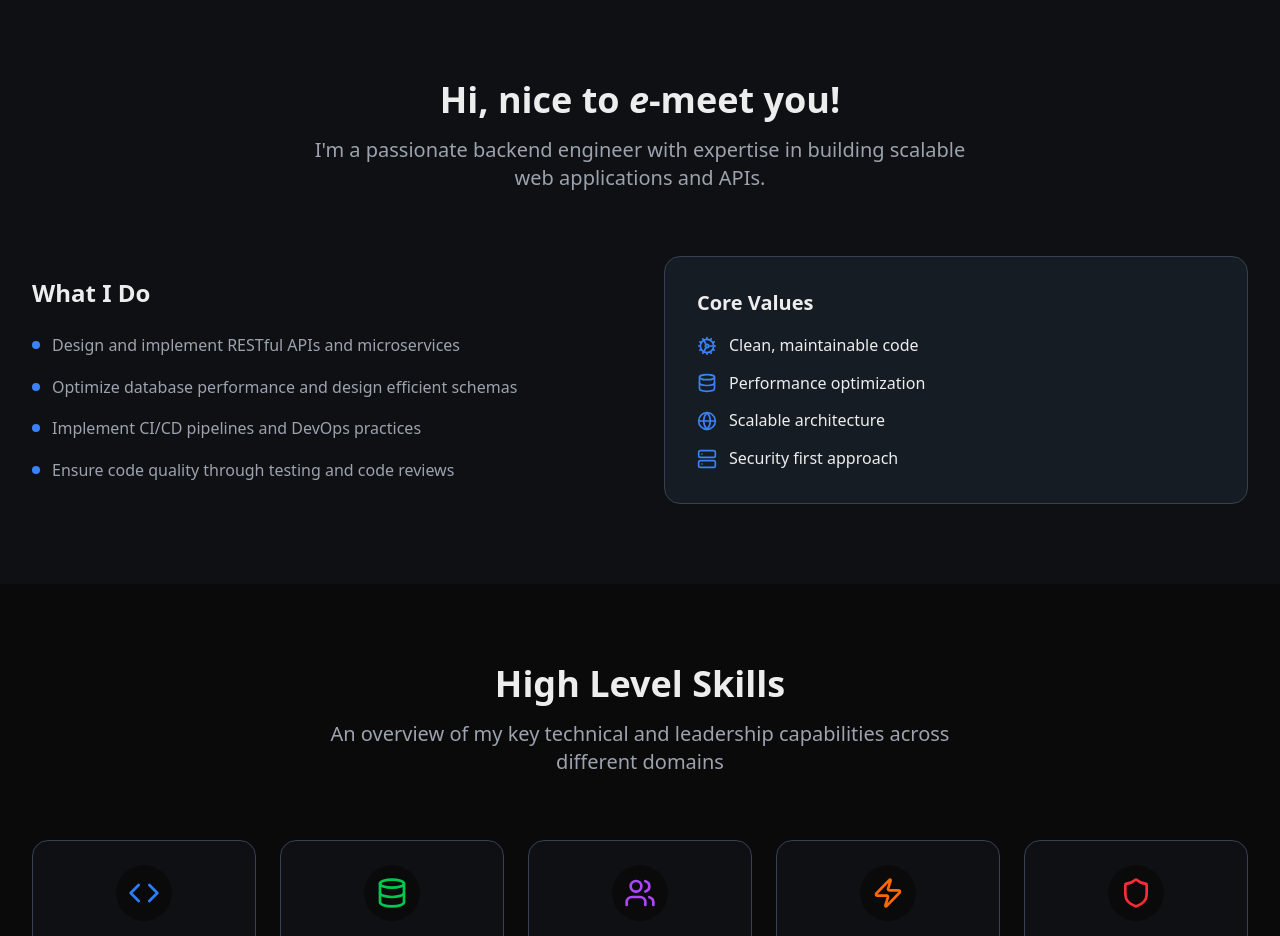
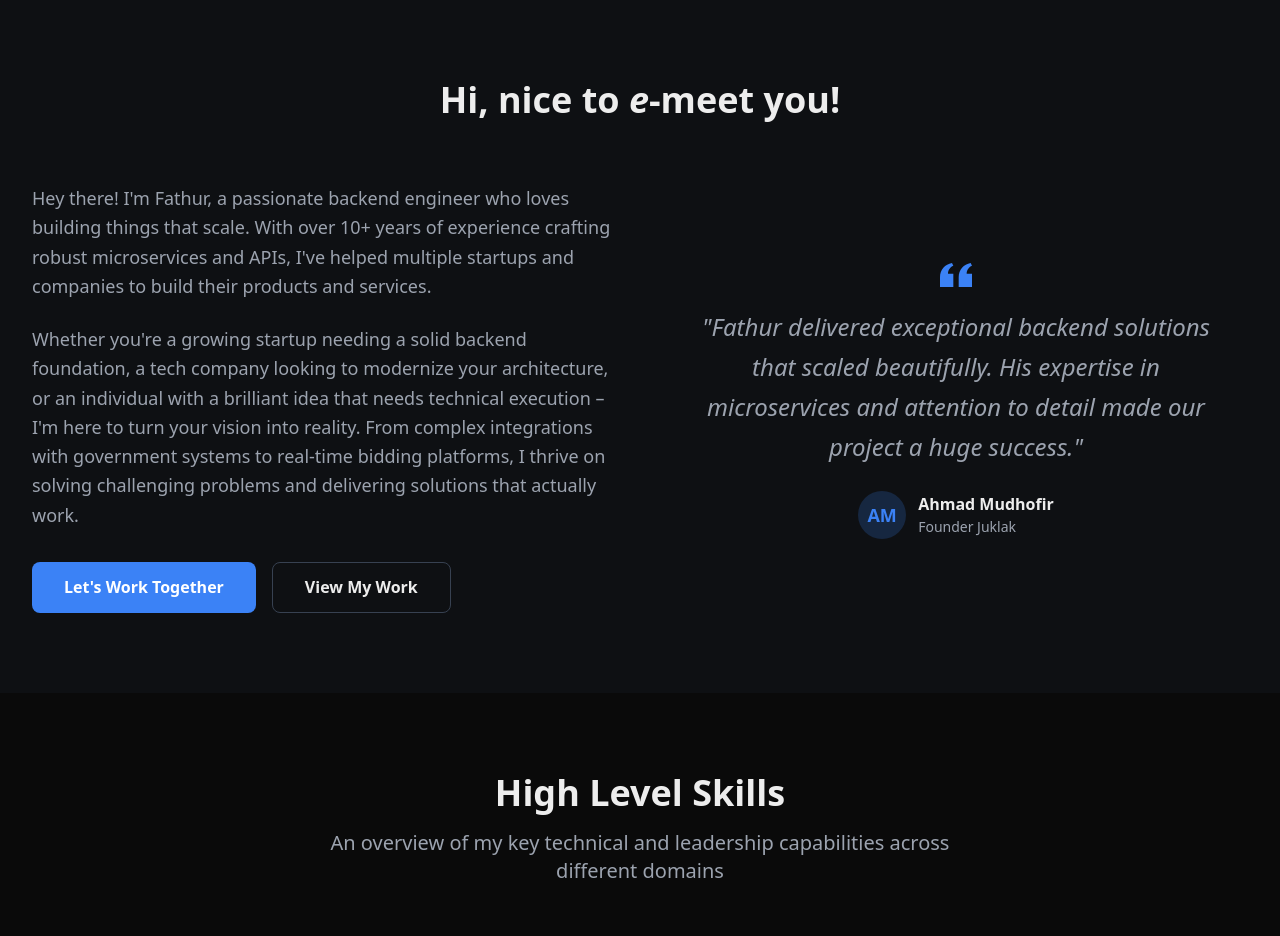
Before and after one commit to fathur/fathur.me, a Next.js app: page / in a window 1280 px wide. Shown: the part 800-1736 px from the top of the page. Built offline with nearby package versions, Linux system fonts and the light colour scheme.

Commit message:
separting who am i

```diff
--- a/src/app/page.tsx
+++ b/src/app/page.tsx
@@ -13,6 +13,7 @@ import Section from '@/components/page/section';
 import Timelines from '@/components/page/timelines';
 import Portfolio from '@/components/page/portfolio';
 import HighLevelSkills from '@/components/page/high-skills';
+import WhoAmI from '@/components/page/who-am-i';
 
 export default function Home() {
   return (
@@ -142,75 +143,7 @@ export default function Home() {
       </section>
 
       {/* About Section */}
-      <Section
-        id="about"
-        className="bg-secondary/20"
-        title={
-          <>
-            Hi, nice to <i>e</i>-meet you!
-          </>
-        }
-        description={
-          <>
-            I&apos;m a passionate backend engineer with expertise in building
-            scalable web applications and APIs.
-          </>
-        }
-      >
-        <div className="grid md:grid-cols-2 gap-12 items-center">
-          <div>
-            <h3 className="text-2xl font-semibold mb-6">What I Do</h3>
-            <div className="space-y-4">
-              <div className="flex items-start space-x-3">
-                <div className="w-2 h-2 bg-primary rounded-full mt-2 flex-shrink-0"></div>
-                <p className="text-muted-foreground">
-                  Design and implement RESTful APIs and microservices
-                </p>
-              </div>
-              <div className="flex items-start space-x-3">
-                <div className="w-2 h-2 bg-primary rounded-full mt-2 flex-shrink-0"></div>
-                <p className="text-muted-foreground">
-                  Optimize database performance and design efficient schemas
-                </p>
-              </div>
-              <div className="flex items-start space-x-3">
-                <div className="w-2 h-2 bg-primary rounded-full mt-2 flex-shrink-0"></div>
-                <p className="text-muted-foreground">
-                  Implement CI/CD pipelines and DevOps practices
-                </p>
-              </div>
-              <div className="flex items-start space-x-3">
-                <div className="w-2 h-2 bg-primary rounded-full mt-2 flex-shrink-0"></div>
-                <p className="text-muted-foreground">
-                  Ensure code quality through testing and code reviews
-                </p>
-              </div>
-            </div>
-          </div>
-
-          <div className="bg-secondary/50 rounded-2xl p-8 border border-border">
-            <h4 className="text-xl font-semibold mb-4">Core Values</h4>
-            <div className="space-y-3">
-              <div className="flex items-center space-x-3">
-                <CogIcon className="h-5 w-5 text-primary" />
-                <span>Clean, maintainable code</span>
-              </div>
-              <div className="flex items-center space-x-3">
-                <DatabaseIcon className="h-5 w-5 text-primary" />
-                <span>Performance optimization</span>
-              </div>
-              <div className="flex items-center space-x-3">
-                <GlobeIcon className="h-5 w-5 text-primary" />
-                <span>Scalable architecture</span>
-              </div>
-              <div className="flex items-center space-x-3">
-                <ServerIcon className="h-5 w-5 text-primary" />
-                <span>Security first approach</span>
-              </div>
-            </div>
-          </div>
-        </div>
-      </Section>
+      <WhoAmI />
 
       <HighLevelSkills />
 
--- /dev/null
+++ b/src/components/page/who-am-i.tsx
@@ -0,0 +1,87 @@
+import Section from './section';
+
+export default function WhoAmI() {
+  return (
+    <Section
+      id="about"
+      className="bg-secondary/20"
+      title={
+        <>
+          Hi, nice to <i>e</i>-meet you!
+        </>
+      }
+      // description={
+      //   <>
+      //     I&apos;m a passionate backend engineer with expertise in building
+      //     scalable web applications and APIs.
+      //   </>
+      // }
+    >
+      <div className="grid md:grid-cols-2 gap-12 items-center">
+        <div>
+          <p className="text-lg text-muted-foreground leading-relaxed mb-6">
+            Hey there! I&apos;m Fathur, a passionate backend engineer who loves
+            building things that scale. With over 10+ years of experience
+            crafting robust microservices and APIs, I&apos;ve helped multiple
+            startups and companies to build their products and services.
+          </p>
+          <p className="text-lg text-muted-foreground leading-relaxed mb-8">
+            Whether you&apos;re a growing startup needing a solid backend
+            foundation, a tech company looking to modernize your architecture,
+            or an individual with a brilliant idea that needs technical
+            execution – I&apos;m here to turn your vision into reality. From
+            complex integrations with government systems to real-time bidding
+            platforms, I thrive on solving challenging problems and delivering
+            solutions that actually work.
+          </p>
+          <div className="flex flex-col sm:flex-row gap-4">
+            <a
+              href="#contact"
+              className="inline-flex items-center justify-center px-8 py-3 bg-primary text-primary-foreground rounded-lg font-semibold hover:bg-primary/90 transition-colors"
+            >
+              Let&apos;s Work Together
+            </a>
+            <a
+              href="#portfolio"
+              className="inline-flex items-center justify-center px-8 py-3 border border-border rounded-lg font-semibold hover:bg-secondary/50 transition-colors"
+            >
+              View My Work
+            </a>
+          </div>
+        </div>
+
+        <div className="p-8">
+          <div className="text-center">
+            <div className="mb-4">
+              <svg
+                className="w-8 h-8 text-primary mx-auto"
+                fill="currentColor"
+                viewBox="0 0 24 24"
+              >
+                <path d="M14.017 21v-7.391c0-5.704 3.731-9.57 8.983-10.609l.995 2.151c-2.432.917-3.995 3.638-3.995 5.849h4v10h-9.983zm-14.017 0v-7.391c0-5.704 3.748-9.57 9-10.609l.996 2.151c-2.433.917-3.996 3.638-3.996 5.849h4v10h-10z" />
+              </svg>
+            </div>
+            <blockquote className="text-2xl/10 text-muted-foreground italic mb-6">
+              &quot;Fathur delivered exceptional backend solutions that scaled
+              beautifully. His expertise in microservices and attention to
+              detail made our project a huge success.&quot;
+            </blockquote>
+            <div className="flex items-center justify-center space-x-3">
+              <div className="w-12 h-12 bg-primary/20 rounded-full flex items-center justify-center">
+                <span className="text-primary font-semibold text-lg">AM</span>
+              </div>
+              <div className="text-left">
+                <div className="font-semibold text-foreground">
+                  Ahmad Mudhofir
+                </div>
+                <div className="text-sm text-muted-foreground">
+                  Founder Juklak
+                </div>
+              </div>
+            </div>
+          </div>
+        </div>
+      </div>
+    </Section>
+  );
+}
```
